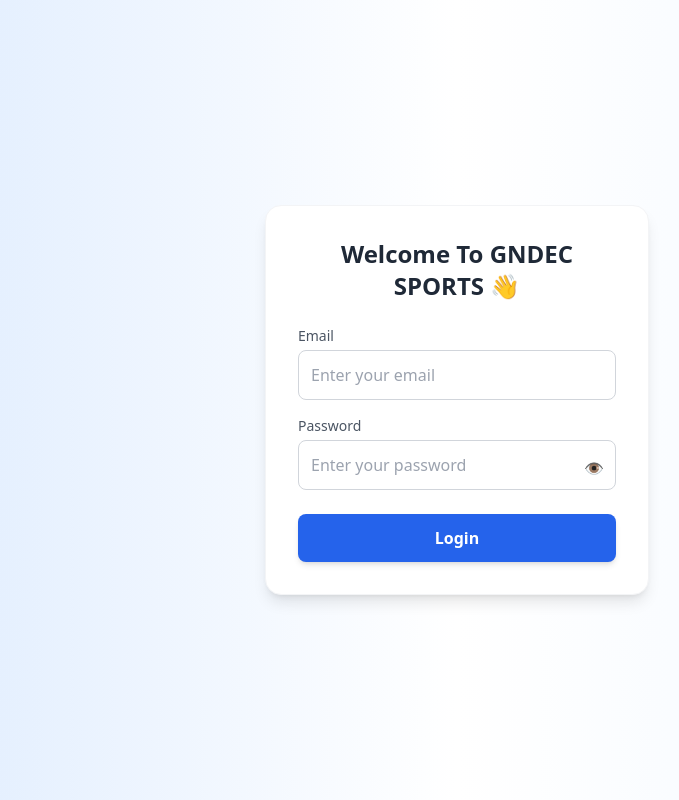
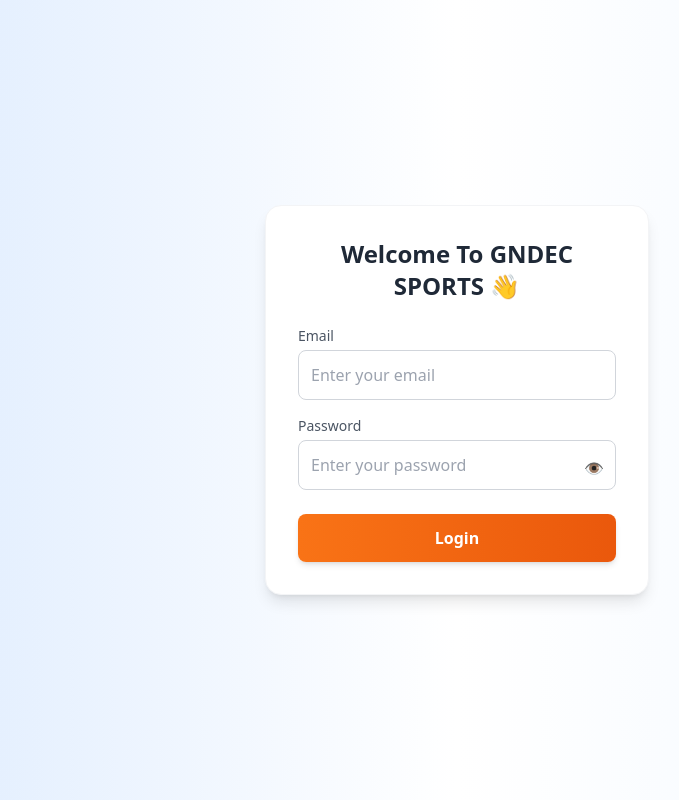
Before and after one commit to athleticmeet-ptu/sports-web-frontend, a React (Create React App) app: page / in a window 1280 px wide. Shown: the whole page, without its empty margins (183-862 px from the left). Built offline with nearby package versions, Linux system fonts and the light colour scheme.

Commit message:
Update LoginPage.jsx

```diff
--- a/src/pages/LoginPage.jsx
+++ b/src/pages/LoginPage.jsx
@@ -8,28 +8,33 @@
   const [password, setPassword] = useState("");
   const [showPassword, setShowPassword] = useState(false);
   const [err, setErr] = useState("");
-  const [roles, setRoles] = useState([]); // ✅ multiple roles
+  const [roles, setRoles] = useState([]);
   const [selectedRole, setSelectedRole] = useState("");
+  const [loading, setLoading] = useState(false); // ✅ loading state
   const navigate = useNavigate();
 
   const handleLogin = async (e) => {
     e.preventDefault();
+    setLoading(true); // show loader
     try {
-      const res = await API.post("/auth/login", { email, password }, { withCredentials: true });
-
+      const res = await API.post(
+        "/auth/login",
+        { email, password },
+        { withCredentials: true }
+      );
 
       const { user } = res.data;
 
       if (Array.isArray(user.roles) && user.roles.length > 1) {
-        // ✅ Multiple roles → show dropdown
         setRoles(user.roles);
         setErr("Please select a role to continue");
       } else {
-        // ✅ Single role → redirect directly
         redirectUser(user.activeRole);
       }
     } catch (error) {
       setErr(error.response?.data?.message || "Login failed");
+    } finally {
+      setLoading(false); // stop loader
     }
   };
 
@@ -39,17 +44,19 @@
       return;
     }
 
+    setLoading(true); // show loader
     try {
-    // ✅ Correct: withCredentials must be in config, not in body
-   const res= await API.post(
+      const res = await API.post(
         "/auth/set-role",
-      { role: selectedRole },   // body
-      { withCredentials: true } // ✅ config
+        { role: selectedRole },
+        { withCredentials: true }
       );
       const newRole = res.data.activeRole;
       redirectUser(newRole);
     } catch (error) {
       setErr(error.response?.data?.message || "Failed to set role");
+    } finally {
+      setLoading(false); // stop loader
     }
   };
 
@@ -105,7 +112,6 @@
                 onChange={(e) => setPassword(e.target.value)}
                 required
               />
-            {/* Eye / Hide Icon (no extra package, just emoji) */}
               <span
                 onClick={() => setShowPassword(!showPassword)}
                 className="absolute right-3 top-10 cursor-pointer text-gray-500 hover:text-gray-700 select-none"
@@ -114,12 +120,18 @@
               </span>
             </div>
 
-          {/* Login Button */}
+            {/* Login Button with Gradient + Loader */}
             <button
               type="submit"
-            className="w-full bg-blue-600 text-white py-3 rounded-lg font-semibold hover:bg-blue-700 transition transform hover:scale-[1.02] shadow-md"
+              disabled={loading}
+              className={`w-full text-white py-3 rounded-lg font-semibold shadow-md transition transform hover:scale-[1.02]
+                ${
+                  loading
+                    ? "bg-gray-400 cursor-not-allowed"
+                    : "bg-gradient-to-r from-orange-500 to-orange-600 hover:from-orange-600 hover:to-orange-700"
+                }`}
             >
-            Login
+              {loading ? "Logging in..." : "Login"}
             </button>
           </>
         ) : (
@@ -139,20 +151,25 @@
               ))}
             </select>
 
-          {/* Continue Button */}
+            {/* Continue Button with Gradient + Loader */}
             <button
               type="button"
+              disabled={loading}
               onClick={handleRoleSelection}
-            className="w-full bg-green-600 text-white py-3 rounded-lg font-semibold hover:bg-green-700 transition transform hover:scale-[1.02] shadow-md"
+              className={`w-full text-white py-3 rounded-lg font-semibold shadow-md transition transform hover:scale-[1.02]
+                ${
+                  loading
+                    ? "bg-gray-400 cursor-not-allowed"
+                    : "bg-gradient-to-r from-green-500 to-green-600 hover:from-green-600 hover:to-green-700"
+                }`}
             >
-            Continue
+              {loading ? "Please wait..." : "Continue"}
             </button>
           </>
         )}
       </form>
     </div>
   );
-
 }
 
 export default LoginPage;
```
Lines whose indentation alone changed are shown as unchanged.
